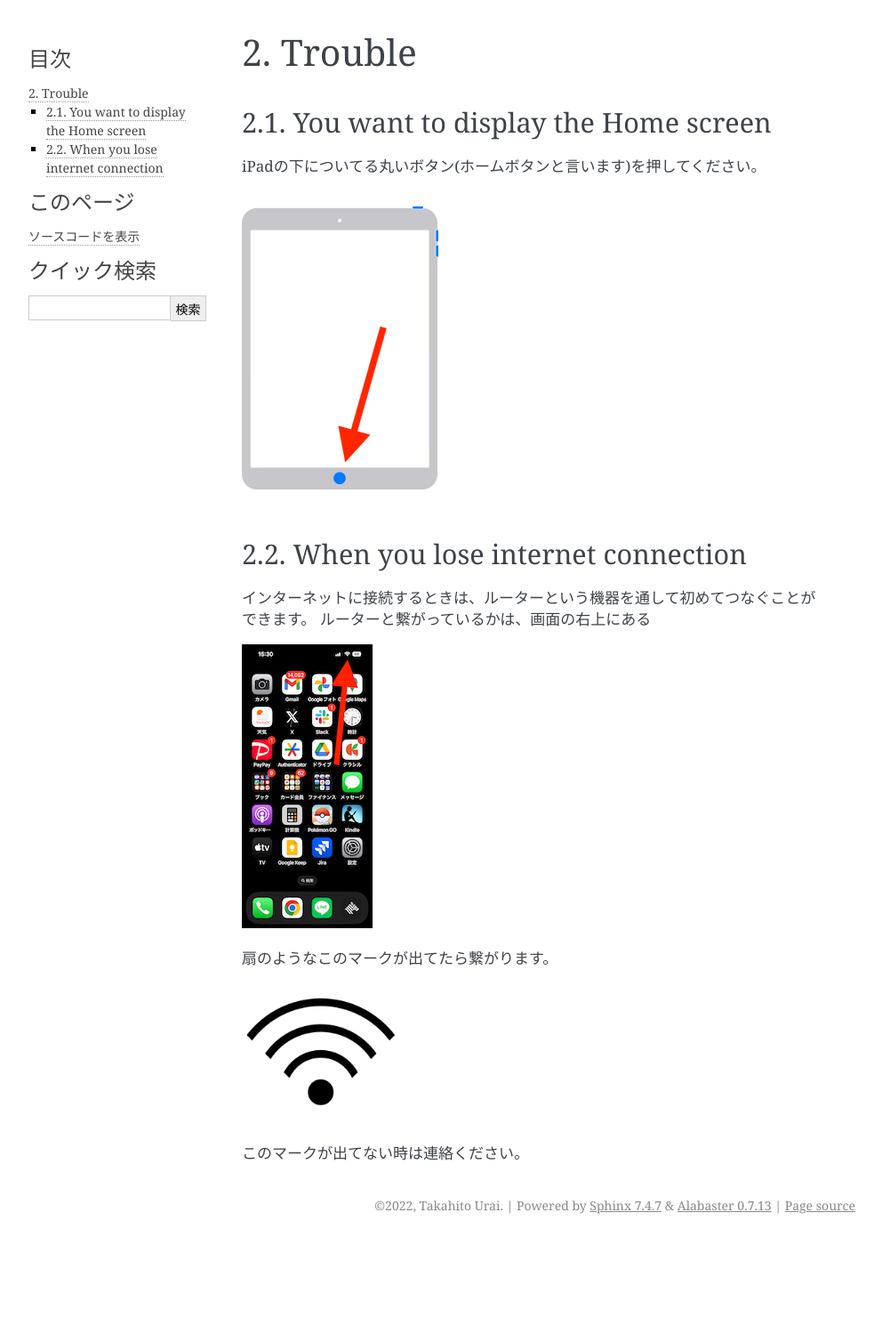
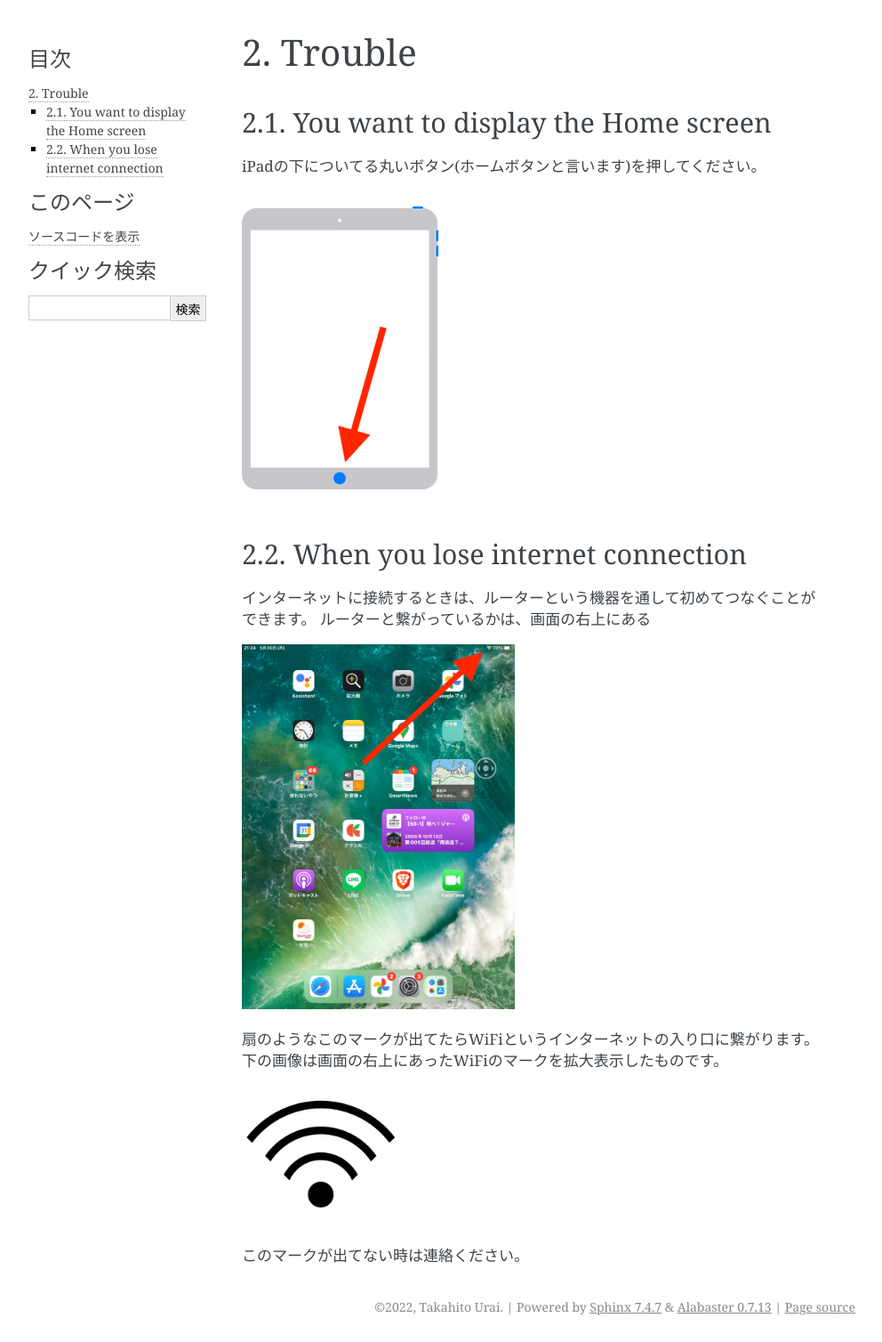
Before and after one commit to uraitakahito/uchino-it, a Sphinx documentation site: the page built from source/trouble/index.rst, in a window 1280 px wide. Shown: the whole page at 89% size, without its empty margins (148-1140 px from the left). Built offline with Sphinx 7.4.7, drawn with Linux system fonts in a browser that asks for light colours; before the commit the page ends 1394 px from its top, so only the background shows below that.

Commit message:
WiFiのサンプル画像をiPhoneからiPadに変更

```diff
--- a/source/trouble/index.rst
+++ b/source/trouble/index.rst
@@ -17,9 +17,10 @@ When you lose internet connection
 インターネットに接続するときは、ルーターという機器を通して初めてつなぐことができます。
 ルーターと繋がっているかは、画面の右上にある
 
-.. image:: ./iphone-with-wifi.png
+.. image:: ../_static/ipad-home-wifi.jpg
+   :scale: 20%
 
-扇のようなこのマークが出てたら繋がります。
+扇のようなこのマークが出てたらWiFiというインターネットの入り口に繋がります。下の画像は画面の右上にあったWiFiのマークを拡大表示したものです。
 
 .. image:: ./wifi.png
 
```
Also changed, not shown: source/_static/ipad-home-wifi.jpg (added), source/trouble/iphone-with-wifi.png (deleted).
